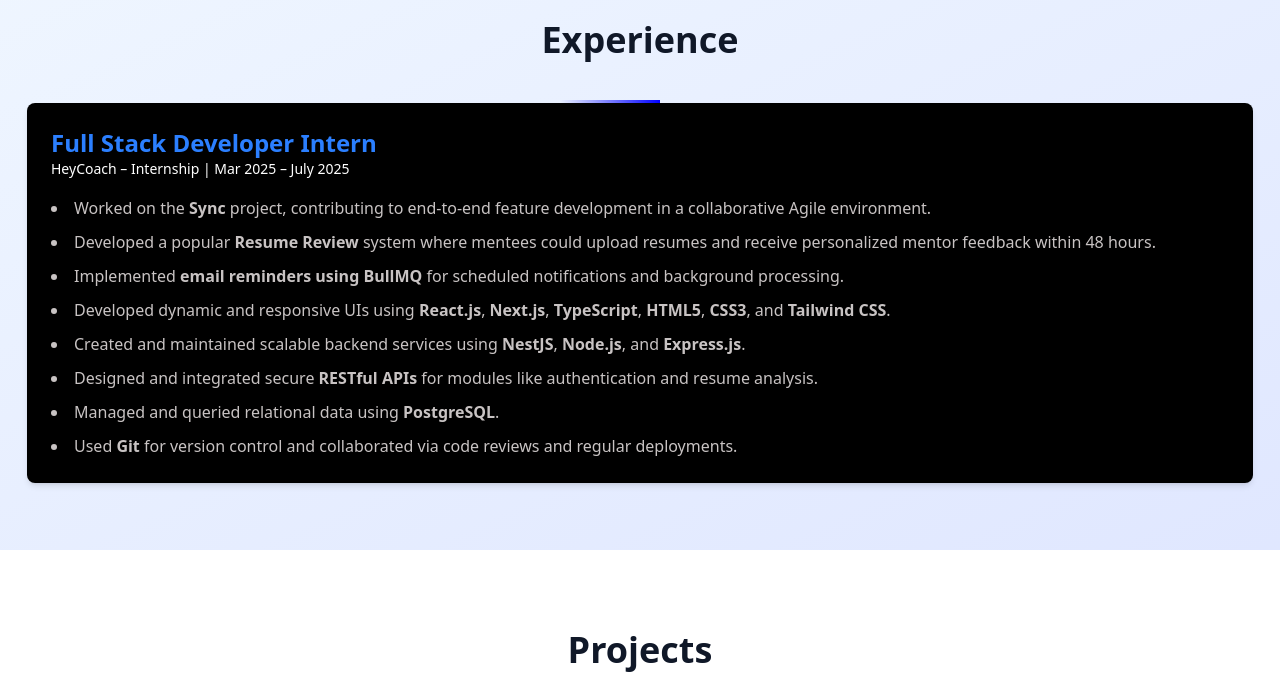
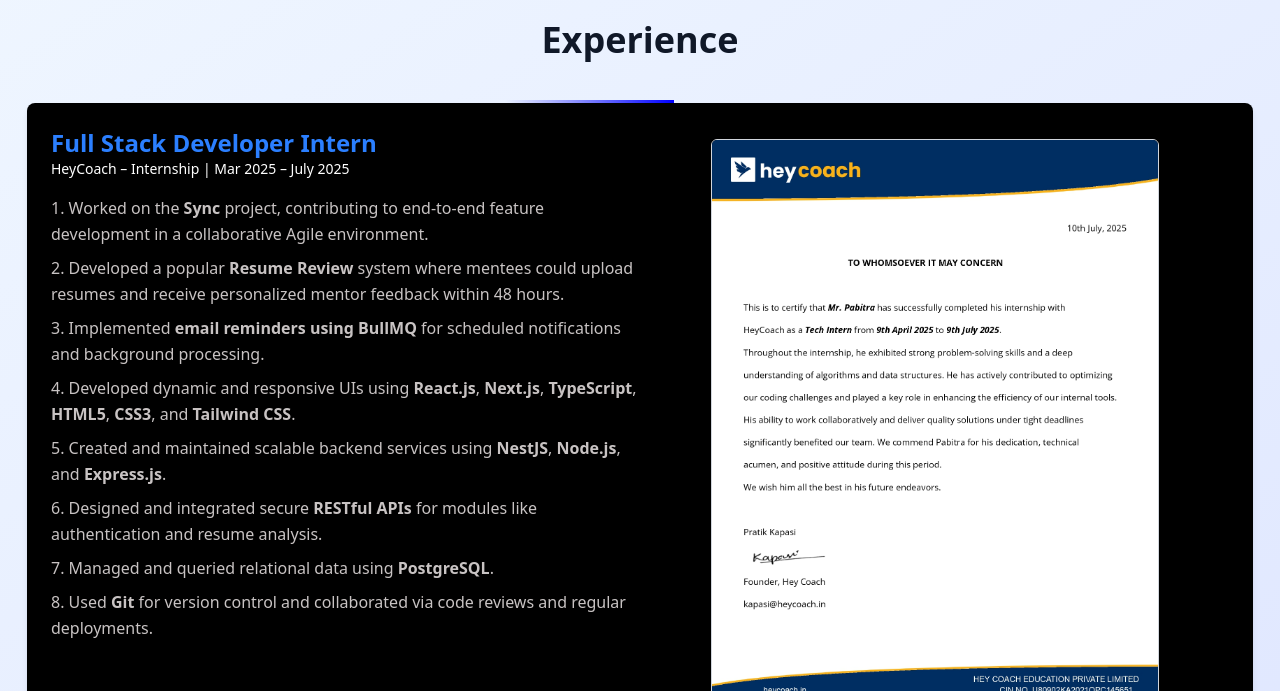
Before and after one commit to pabitraghara/Pabitra_portfolio, a React (Vite) app: page /contact in a window 1280 px wide. Shown: the part 1860-2551 px from the top of the page. Built offline with nearby package versions, Linux system fonts and the light colour scheme.

Commit message:
add certificate

```diff
--- a/src/pages/Experience.jsx
+++ b/src/pages/Experience.jsx
@@ -1,5 +1,5 @@
 import React from "react";
-import "../css/borderAnimation.css"; // Make sure to import the custom CSS
+import "../css/borderAnimation.css"; // Ensure this file exists and includes the animation
 
 const Experience = () => {
   return (
@@ -17,20 +17,22 @@
             <h3 className="text-2xl font-semibold text-blue-500">
               Full Stack Developer Intern
             </h3>
-            <div className="text-white text-sm mb-2">
-              HeyCoach – Internship | Mar 2025 – July 2025
+            <div className="text-white text-sm mb-4">
+              HeyCoach – Internship | <time dateTime="2025-03">Mar 2025</time> –{" "}
+              <time dateTime="2025-07">July 2025</time>
             </div>
 
-            <ul className="list-disc list-inside text-[#c8c3c3] leading-relaxed space-y-2 mt-4">
+            <div className="grid md:grid-cols-2 items-start">
+              <ol className="list-decimal list-inside text-[#c8c3c3] leading-relaxed space-y-2">
                 <li>
                   Worked on the <strong>Sync</strong> project, contributing to
                   end-to-end feature development in a collaborative Agile
                   environment.
                 </li>
                 <li>
-                Developed a popular <strong>Resume Review</strong> system where
-                mentees could upload resumes and receive personalized mentor
-                feedback within 48 hours.
+                  Developed a popular <strong>Resume Review</strong> system
+                  where mentees could upload resumes and receive personalized
+                  mentor feedback within 48 hours.
                 </li>
                 <li>
                   Implemented <strong>email reminders using BullMQ</strong> for
@@ -48,8 +50,8 @@
                   <strong>Express.js</strong>.
                 </li>
                 <li>
-                Designed and integrated secure <strong>RESTful APIs</strong> for
-                modules like authentication and resume analysis.
+                  Designed and integrated secure <strong>RESTful APIs</strong>{" "}
+                  for modules like authentication and resume analysis.
                 </li>
                 <li>
                   Managed and queried relational data using{" "}
@@ -59,7 +61,14 @@
                   Used <strong>Git</strong> for version control and collaborated
                   via code reviews and regular deployments.
                 </li>
-            </ul>
+              </ol>
+
+              <img
+                src="Pabitra_Internship_Certificate.jpg"
+                alt="Internship Certificate from HeyCoach"
+                className="rounded-md w-full max-w-md mx-auto border border-gray-300 sm:-mt-14"
+              />
+            </div>
           </div>
         </div>
       </div>
```
Also changed, not shown: public/Pabitra_Internship_Certificate.jpg (added). Lines whose indentation alone changed are shown as unchanged.
